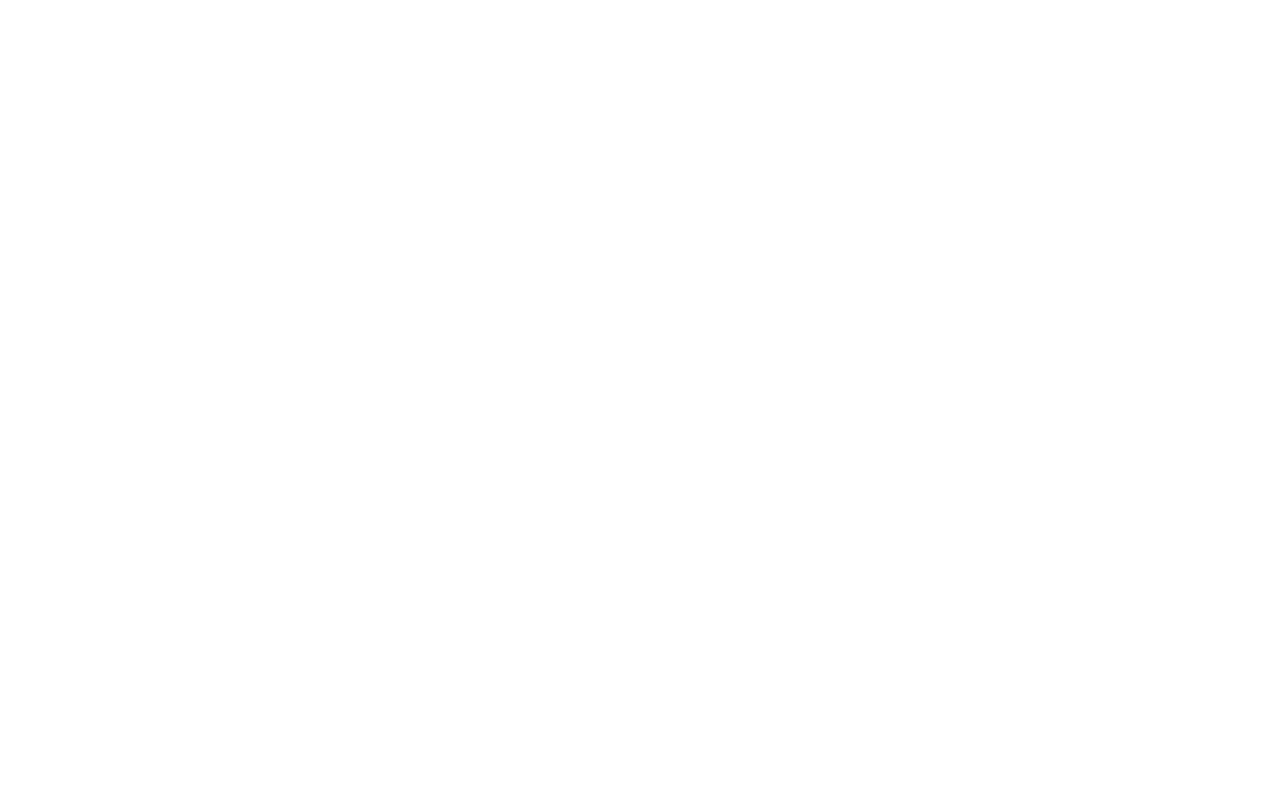
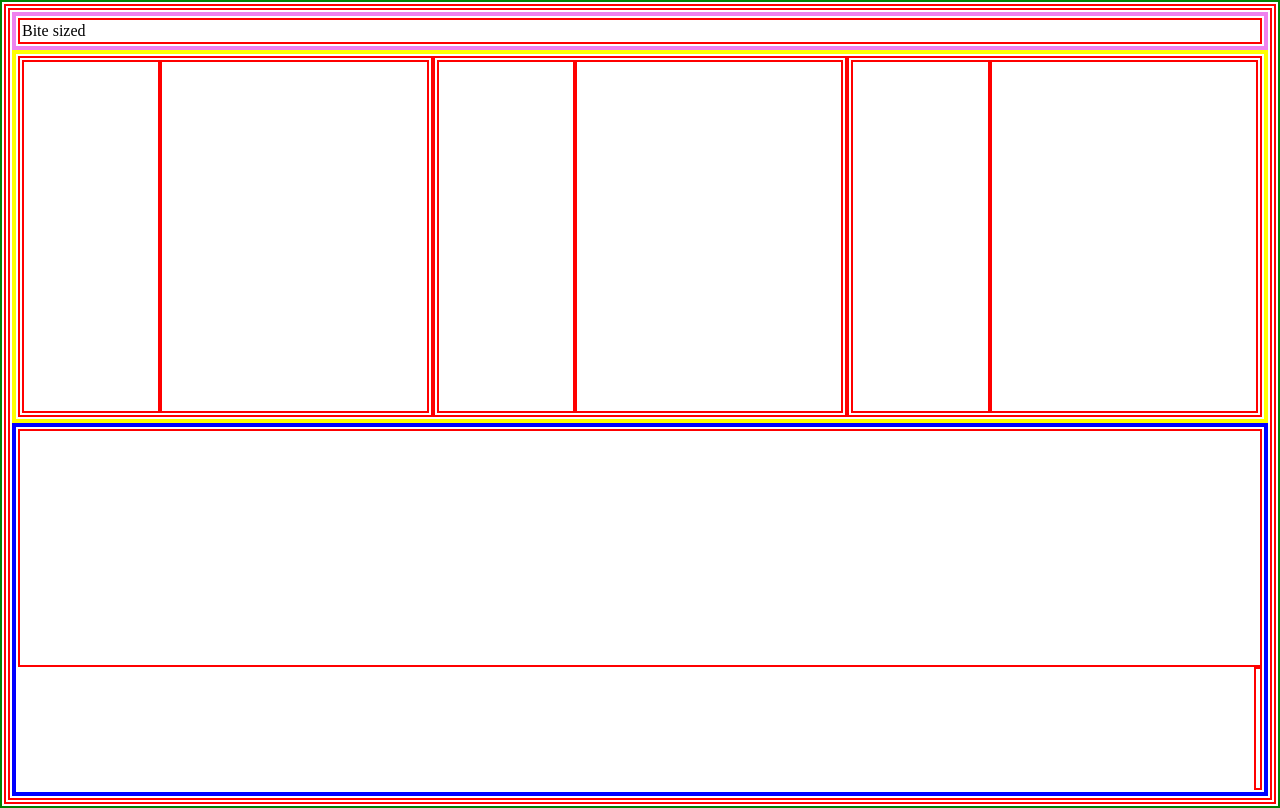
Before and after one commit to SauliusPetr/restaurant_project, a website built with webpack: page dist/index.html in a window 1280 px wide. Built offline with nearby package versions, Linux system fonts and the light colour scheme; files whose address does not match are found by name.

Commit message:
preliminary home styling

```diff
--- a/src/index.js
+++ b/src/index.js
@@ -1,5 +1,8 @@
-alert('This wosrkss');
+
+import createLayout from "./modules/home";
+
 // first load init page
+createLayout();
 
 //1. add event listener
 //1.1 when option picked
--- a/src/modules/home.js
+++ b/src/modules/home.js
@@ -0,0 +1,59 @@
+function createLayout(){
+    let content = document.getElementById('content');
+    content.appendChild(createHeader());
+    content.appendChild(createPickOptions());
+    content.appendChild(createFooter());
+}
+
+function createHeader(){
+    let header = document.createElement('div');
+    header.className = "header";
+    let headerText = document.createElement('div');
+    headerText.className = "title-text";
+    headerText.textContent = "Bite sized";
+    header.appendChild(headerText);
+    return header ;
+}
+
+function createPickOptions(){
+    const pickOptions = document.createElement('div');
+    pickOptions.className = "pick-options";
+
+    const selectionList = ["contact","menu","home"];
+    for(let item of selectionList){
+        let selection = document.createElement('div');
+        selection.className = `${item} option`;
+
+        let imgDiv = document.createElement('div');
+        imgDiv.className = `option-img`;
+
+        let optionText = document.createElement('div');
+        optionText.className = `option-text`;
+
+        selection.appendChild(imgDiv);
+        selection.appendChild(optionText);
+        pickOptions.appendChild(selection);
+    }
+
+    return pickOptions;
+}
+
+function createFooter(){
+    const footer = document.createElement('div');
+    footer.className = "footer";
+    const footerInfo = document.createElement('div');
+    footerInfo.className = "footer-info";
+    const attributions = document.createElement('div');
+    attributions.className = "footer-attributions";
+    footer.appendChild(footerInfo);
+    footer.appendChild(attributions);
+
+    return footer;
+}
+
+//need to add images to options and text into footer
+
+
+
+
+export default createLayout;
```
Also changed, not shown: dist/index.html, dist/main.js, dist/style.css (added), 1 other file.
